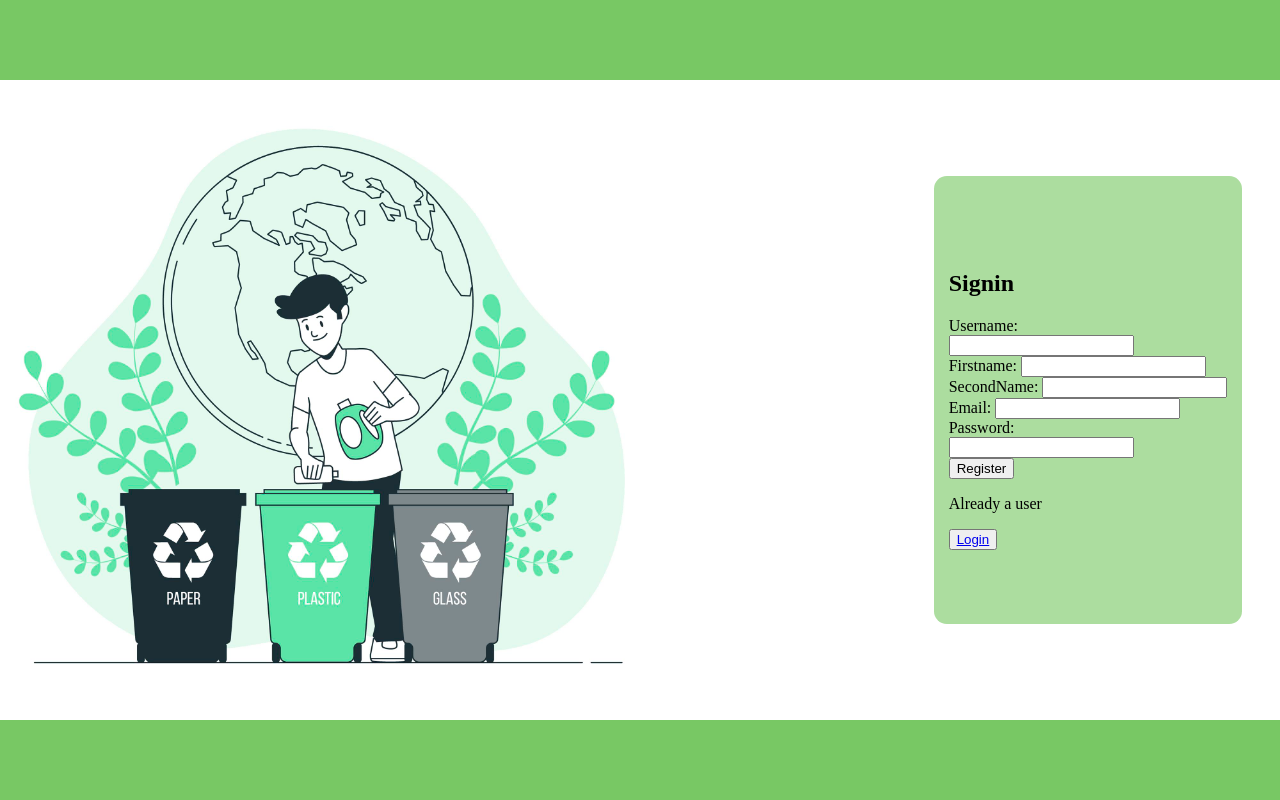
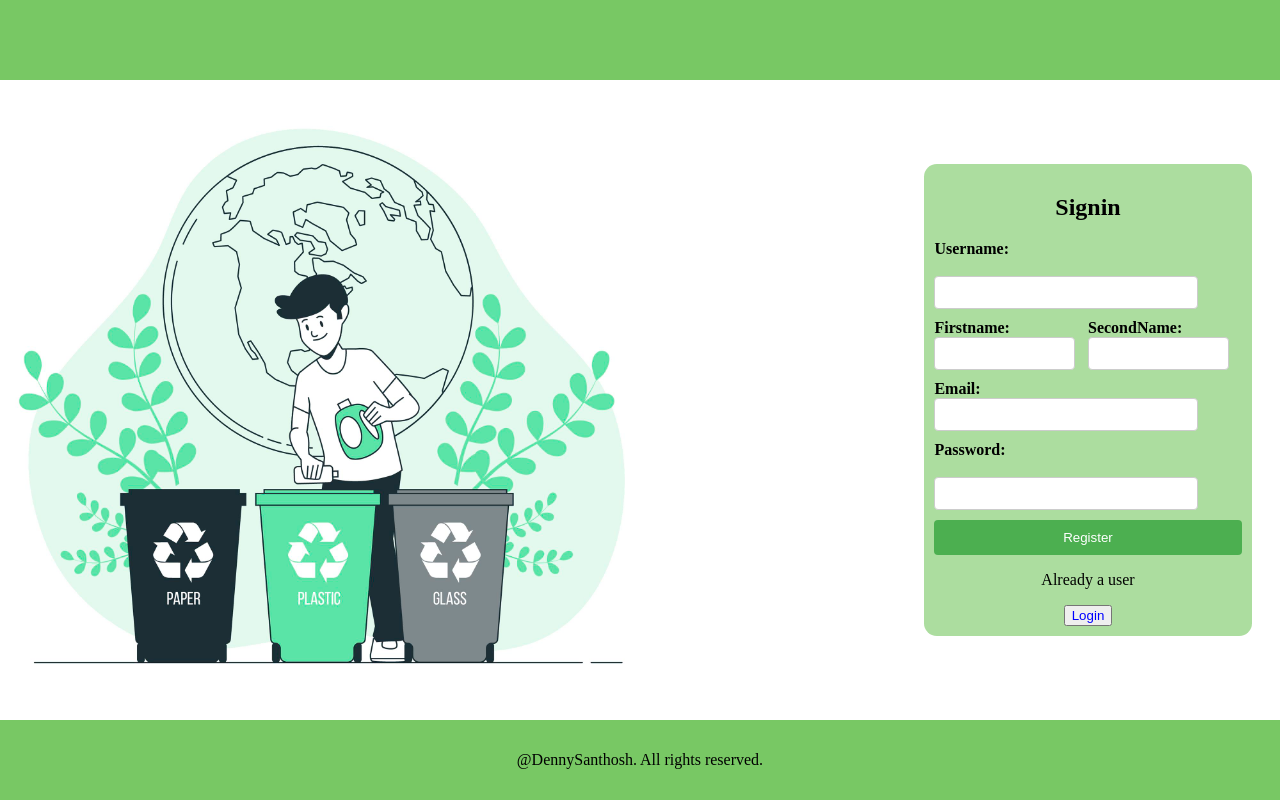
Before and after one commit to dennysanthosh12/Wate-Management, a Django app: page /register in a window 1280 px wide. Run offline with Django 5.2, Linux system fonts and the light colour scheme.

Commit message:
update 28.02.24

```diff
--- a/jefinwaste/static/css/style.css
+++ b/jefinwaste/static/css/style.css
@@ -22,6 +22,13 @@ body{
     background-color: rgb(120, 200, 100);
     position: fixed;
     bottom: 0;
+
+}
+.footer{
+
+    display: flex;
+    align-items: center;
+    justify-content: center;
 }
 .maincontent{
     display: flex;
@@ -44,13 +51,93 @@ body{
     justify-content: center;
 }
 .logincontainer{
-    height: 100%;
+    height: fit-content;
     width: 80%;
     background-color: rgba(120, 200, 100, 0.616);
     display: flex;
     justify-content: space-around;
     align-items: center;
     border-radius: 1vw;
+    padding: 10px;
+}
+.logoutform{
+    width: fit-content;
+    float: right;
+}
+.loginheading h2 {
+    text-align: center;
+}
+
+.loginusername,
+.loginpassword,.loginName,
+.loginemail {
+    margin-bottom: 10px;
+    display: block;
+    font-weight: bold;
+}
+
+.loginusername label,
+.loginpassword label {
+    display: block;
+    font-weight: bold;
+}
+
+.loginusername input,
+.loginName input,
+.loginemail input,
+.loginpassword input {
+    width: 80%;
+    padding: 8px;
+    border: 1px solid #ccc;
+    border-radius: 4px;
+}
+.logoutbutton{
+    padding: 10px 20px;
+    background-color: #ff6347; /* Red */
+    color: white;
+    border: none;
+    border-radius: 4px;
+    cursor: pointer;
+    font-size: 16px;
+    margin-top: 10px;
+    margin-right: 10px;
+}
+
+.logoutbutton:hover {
+    background-color: #cc4c39; /* Darker red */
+}
+
+.loginbutton button {
+    width: 100%;
+    padding: 10px;
+    background-color: #4CAF50;
+    color: white;
+    border: none;
+    border-radius: 4px;
+    cursor: pointer;
+}
+.loginusername label,
+.loginName label,
+.loginemail label,
+.loginpassword label {
+    display: block;
+    font-weight: bold;
+}
+.loginName {
+    display: flex;
+    justify-content: space-between;
+}
+.registerbutton {
+    text-align: center;
+}
+
+.registerbutton a {
+    text-decoration: none;
+    color: blue;
+}
+
+.registerbutton a:hover {
+    text-decoration: underline;
 }
 .binmaincontainer{
     width: 80%;
--- /dev/null
+++ b/jefinwaste/static/js/script1.js
@@ -0,0 +1,18 @@
+document.addEventListener("DOMContentLoaded", function() {
+    var footerText = "@DennySanthosh. All rights reserved.";
+
+    // Check if the footer container exists
+    var footerContainer = document.getElementById("footer-container");
+
+    // Verify if the footer container exists before manipulating it
+    if (footerContainer) {
+        // Create a paragraph element for the footer text
+        var paragraph = document.createElement("p");
+        paragraph.textContent = footerText;
+
+        // Append the paragraph element to the footer container
+        footerContainer.appendChild(paragraph);
+    } else {
+        console.error("Footer container not found!");
+    }
+});
--- a/jefinwaste/templates/base.html
+++ b/jefinwaste/templates/base.html
@@ -7,6 +7,7 @@
     <title>Jefin Waste</title>
     <link rel="stylesheet" href="{% static '/css/style.css' %}">
     <script src="https://cdn.jsdelivr.net/npm/chart.js"></script>
+    <script src="{% static '/js/script1.js' %}"></script>
 </head>
 <body>
     <div class="root">
@@ -20,8 +21,8 @@
 
             {% endblock maincontent %}
         </div>
-        <div class="footer">
-
+        <div class="footer" id="footer-container">
+            <!-- Footer content will be injected here -->
         </div>
     </div>
 </body>
--- a/jefinwaste/templates/calculate.html
+++ b/jefinwaste/templates/calculate.html
@@ -23,7 +23,7 @@
                 <li>{{ bin.name }} - Latitude: {{ bin.latitude }}, Longitude: {{ bin.longitude }}</li>
             {% endfor %}
         </ol>
-        <p>Total Cost: {{ best_cost }}</p>
+        <p>Total Cost: {{ best_cost|floatformat:"2" }} km</p>
     {% endif %}
 
 </div>
--- a/jefinwaste/templates/home.html
+++ b/jefinwaste/templates/home.html
@@ -5,9 +5,9 @@
 
 {% block header %}
 {% if user.is_authenticated %}
-        <form method="post" action="{% url 'logout' %}">
+        <form class="logoutform" method="post" action="{% url 'logout' %}">
             {% csrf_token %}
-            <button type="submit">Logout</button>
+            <button class="logoutbutton" type="submit">Logout</button>
         </form>
     {% endif %}
 {% endblock header %}
```
Also changed, not shown: other parts of jefinwaste/static/css/style.css (+160 -1 lines), jefinwaste/db.sqlite3.
